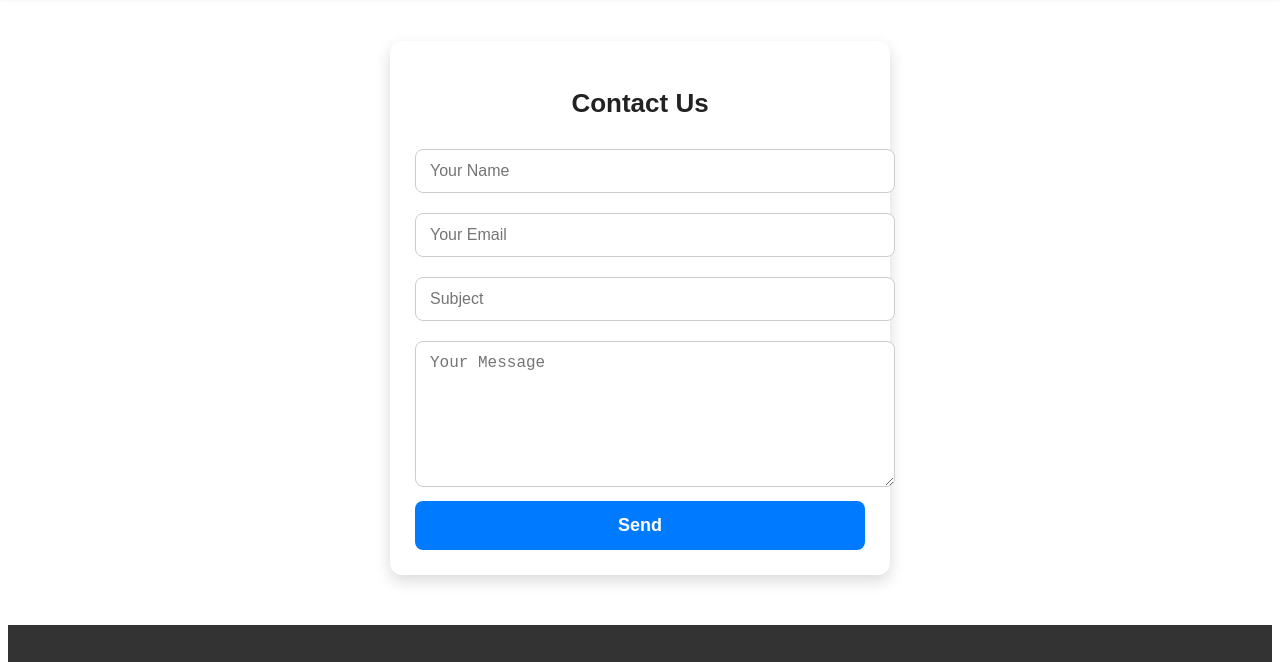
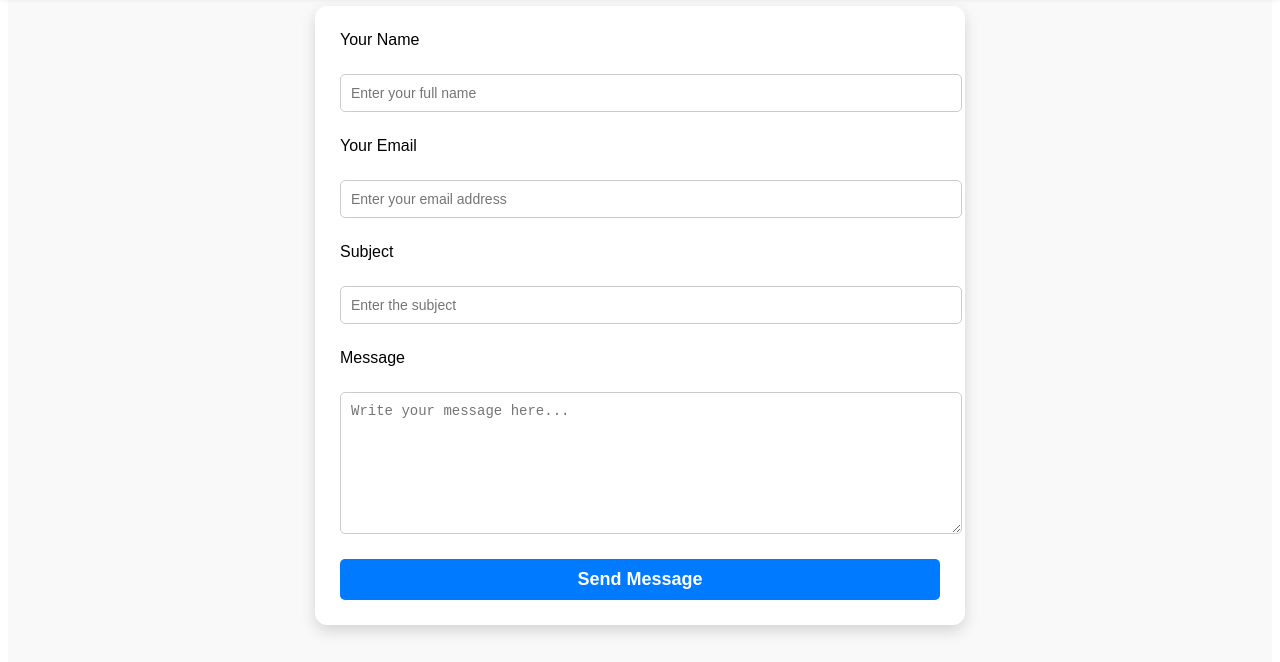
Before and after one commit to JossyCodexx/CONFIDENCECONTRACTOR, a plain HTML site: page contact.html in a window 1280 px wide. Shown: the part 109-771 px from the top of the page. Drawn offline with Linux system fonts and the light colour scheme.

Commit message:
Updated contact form

```diff
--- a/contact.html
+++ b/contact.html
@@ -46,6 +46,58 @@
   </div>
 </header>
 
+
+<!-- Contact Section -->
+<section id="contact" style="padding:40px; background:#f9f9f9;">
+  <h2 style="text-align:center; margin-bottom:20px;">Contact Us</h2>
+
+  <form id="contactForm" style="max-width:600px; margin:0 auto; display:flex; flex-direction:column; gap:15px;">
+
+    <label for="name">Your Name</label>
+    <input type="text" id="name" name="name" placeholder="Enter your full name" required>
+
+    <label for="email">Your Email</label>
+    <input type="email" id="email" name="email" placeholder="Enter your email address" required>
+
+    <label for="subject">Subject</label>
+    <input type="text" id="subject" name="subject" placeholder="Enter the subject" required>
+
+    <label for="message">Message</label>
+    <textarea id="message" name="message" rows="5" placeholder="Write your message here..." required></textarea>
+
+    <button type="submit" style="padding:10px; background:#007bff; color:#fff; border:none; cursor:pointer; border-radius:5px;">
+      Send Message
+    </button>
+  </form>
+</section>
+
+
+
+<!--
+<section id="contact" style="padding:40px; background:#f9f9f9;">
+  <h2 style="text-align:center; margin-bottom:20px;">Contact Us</h2>
+
+  <form id="contactForm" style="max-width:600px; margin:0 auto; display:flex; flex-direction:column; gap:15px;">
+
+    <label for="name">Your Name</label>
+    <input type="text" id="name" name="name" placeholder="Enter your full name" required>
+
+    <label for="email">Your Email</label>
+    <input type="email" id="email" name="email" placeholder="Enter your email address" required>
+
+    <label for="subject">Subject</label>
+    <input type="text" id="subject" name="subject" placeholder="Enter the subject" required>
+
+    <label for="message">Message</label>
+    <textarea id="message" name="message" rows="5" placeholder="Write your message here..." required></textarea>
+
+    <button type="submit" style="padding:10px; background:#007bff; color:#fff; border:none; cursor:pointer; border-radius:5px;">
+      Send Message
+    </button>
+  </form>
+</section> -->
+
+<!--
 <form id="contactForm">
   <h2>Contact Us</h2>
   <input type="text" id="name" placeholder="Your Name" required>
@@ -53,7 +105,7 @@
   <input type="text" id="subject" placeholder="Subject" required>
   <textarea id="message" placeholder="Your Message" required></textarea>
   <button type="submit">Send</button>
-</form>
+</form> -->
 
 
 
--- a/css/Contact.css
+++ b/css/Contact.css
@@ -218,6 +218,17 @@
 }
 
 
+#contactForm input,
+#contactForm textarea {
+  padding: 10px;
+  border: 1px solid #ccc;
+  border-radius: 5px;
+  font-size: 14px;
+}
+
+#contactForm button:hover {
+  background: #0056b3;
+}
 
 
 
```
